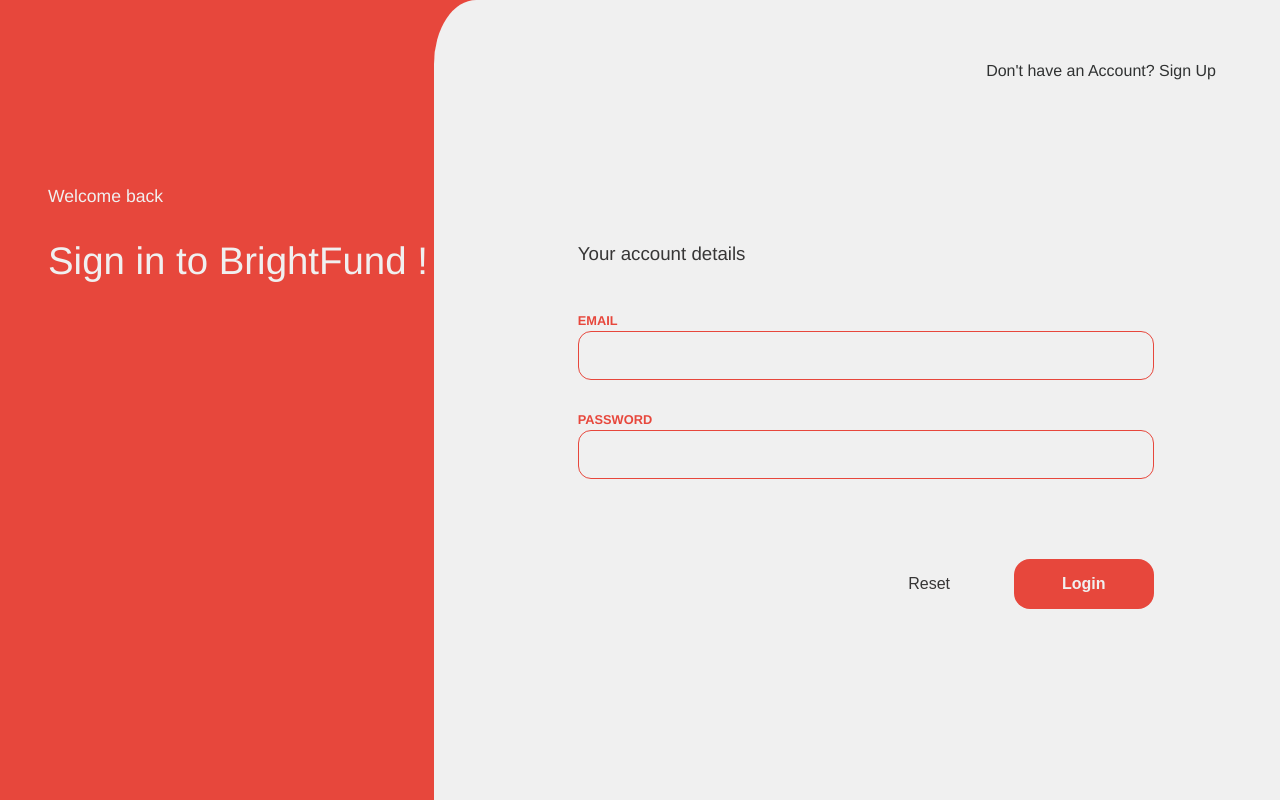
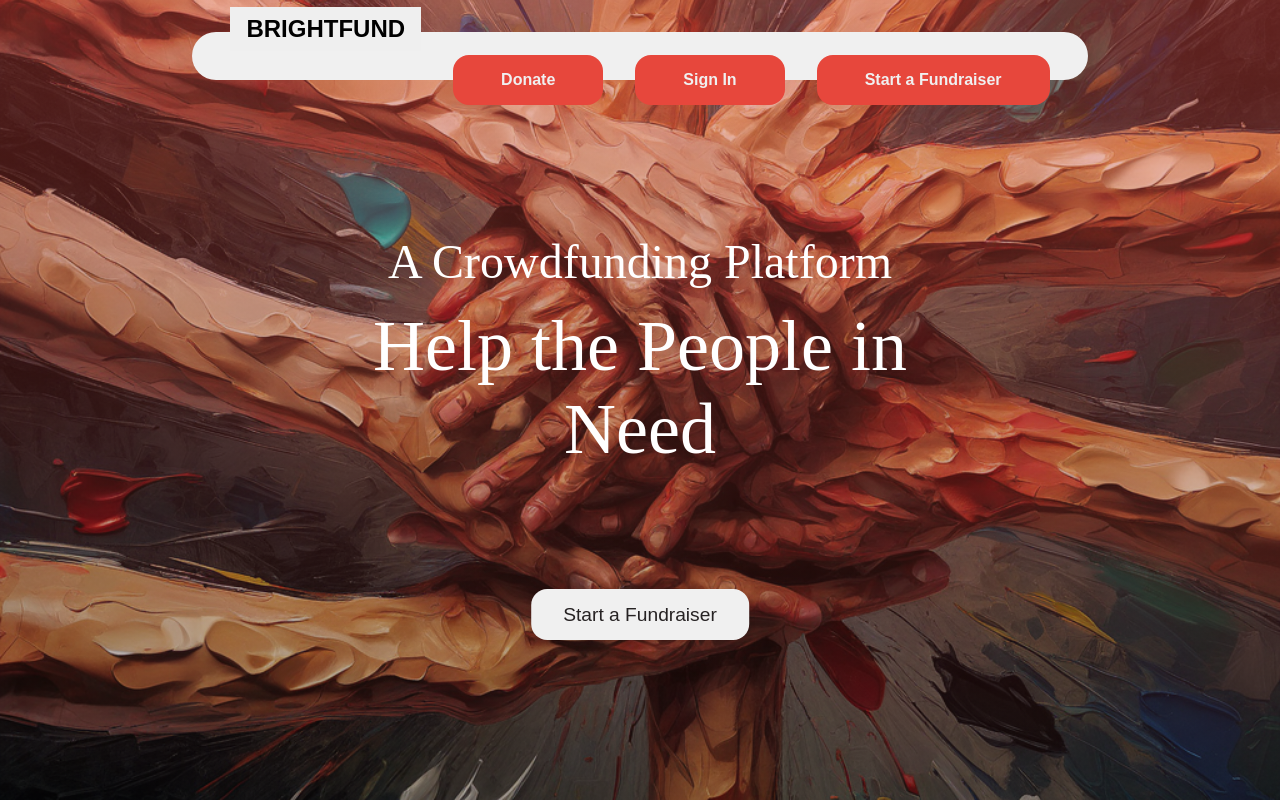
Before and after one commit to SpandanChetia/DonorBridge-Frontend, a React (Create React App) app: page / in a window 1280 px wide. Built offline with nearby package versions, Linux system fonts and the light colour scheme.

Commit message:
Files added

```diff
--- a/package.json
+++ b/package.json
@@ -11,6 +11,7 @@
     "@testing-library/user-event": "^13.5.0",
     "react": "^18.3.1",
     "react-dom": "^18.3.1",
+    "react-router-dom": "^6.24.1",
     "react-scripts": "5.0.1",
     "styled-components": "^6.1.11",
     "web-vitals": "^2.1.4"
--- a/src/App.jsx
+++ b/src/App.jsx
@@ -1,15 +1,25 @@
 import React from "react";
-import Navbar from "./components/navbar/Navbar";
-import FrontHomePage from "./components/Home/frontHomePage/FrontHomePage";
-import BackHomePage from "./components/Home/backHomePage/BackHomePage";
+import { createBrowserRouter, RouterProvider } from "react-router-dom";
+import Layout from "./components/Layout";
 import SignIn from "./components/forms/SignIn";
 import Categories from "./components/categories/Categories";
+import HomePage from "./components/Home/HomePage";
+
+const router = createBrowserRouter([
+  {
+    path: "/",
+    element: <Layout />,
+    children: [
+      { path: "/", element: <HomePage /> },
+      { path: "/discover", element: <Categories /> },
+      { path: "/signin", element: <SignIn /> },
+    ],
+  },
+]);
 
 function App() {
   return (
-    <>
-      <SignIn/>
-    </>
+    <RouterProvider router={router}/>
   );
 }
 
--- a/src/components/Home/FrontHomePage/FrontHomePage.jsx
+++ b/src/components/Home/FrontHomePage/FrontHomePage.jsx
@@ -1,4 +1,3 @@
-import React, { useState, useEffect } from 'react';
 import Coverpic from './cover-pic.png';
 import './FrontHomePage.css';
 
--- /dev/null
+++ b/src/components/Home/HomePage.jsx
@@ -0,0 +1,11 @@
+import React from "react";
+import FrontHomePage from "./frontHomePage/FrontHomePage";
+import BackHomePage from "./backHomePage/BackHomePage";
+export default function HomePage() {
+    return (
+        <>
+            <FrontHomePage/>
+            <BackHomePage/>
+        </>
+    )
+}
--- /dev/null
+++ b/src/components/Layout.jsx
@@ -0,0 +1,14 @@
+import React from "react";
+import { Outlet } from "react-router-dom";
+import Navbar from "./navbar/Navbar";
+
+const Layout = () =>{
+    return (
+        <>
+            <Navbar />
+            <Outlet />
+        </>
+    )
+}
+
+export default Layout;
--- a/src/components/Navbar/Navbar.css
+++ b/src/components/Navbar/Navbar.css
@@ -10,7 +10,7 @@
     justify-content: center;
     align-items: center;
     border-radius: 30px;
-    z-index: 4;
+    z-index: 10;
     background-color: #F0F0F0;
     opacity: 1;
 }
--- a/src/components/Navbar/Navbar.jsx
+++ b/src/components/Navbar/Navbar.jsx
@@ -1,4 +1,5 @@
 import React from 'react';
+import { Link } from 'react-router-dom';
 import './Navbar.css';
 
 export default function Navbar() {
@@ -6,7 +7,7 @@
 
     return (
         <>
-            <div className="navbar">
+            <nav className="navbar">
                 <ul>
                     <li key="home">
                         <button className="logo">BRIGHTFUND</button>
@@ -18,10 +19,10 @@
                         <button className={buttonClass}>Sign In</button>
                     </li>
                     <li key="fundraiser">
-                        <button className={buttonClass}>Start a Fundraiser</button>
+                        <Link to='/signin'><button className={buttonClass}>Start a Fundraiser</button></Link>
                     </li>
                 </ul>
-            </div>
+            </nav>
         </>
     )
 }
```
Also changed, not shown: 1 other file (tests, documents, lock files or other folders).
